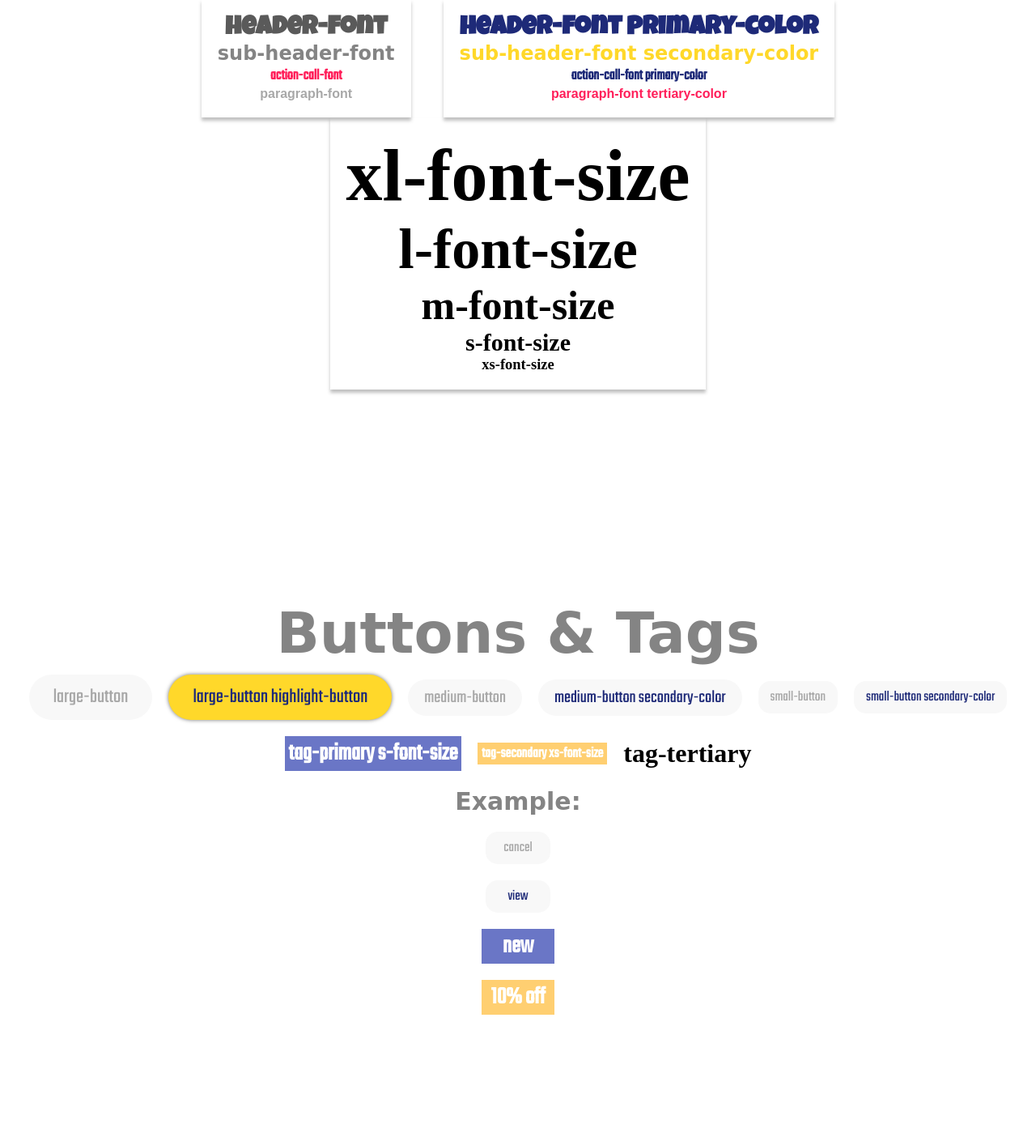
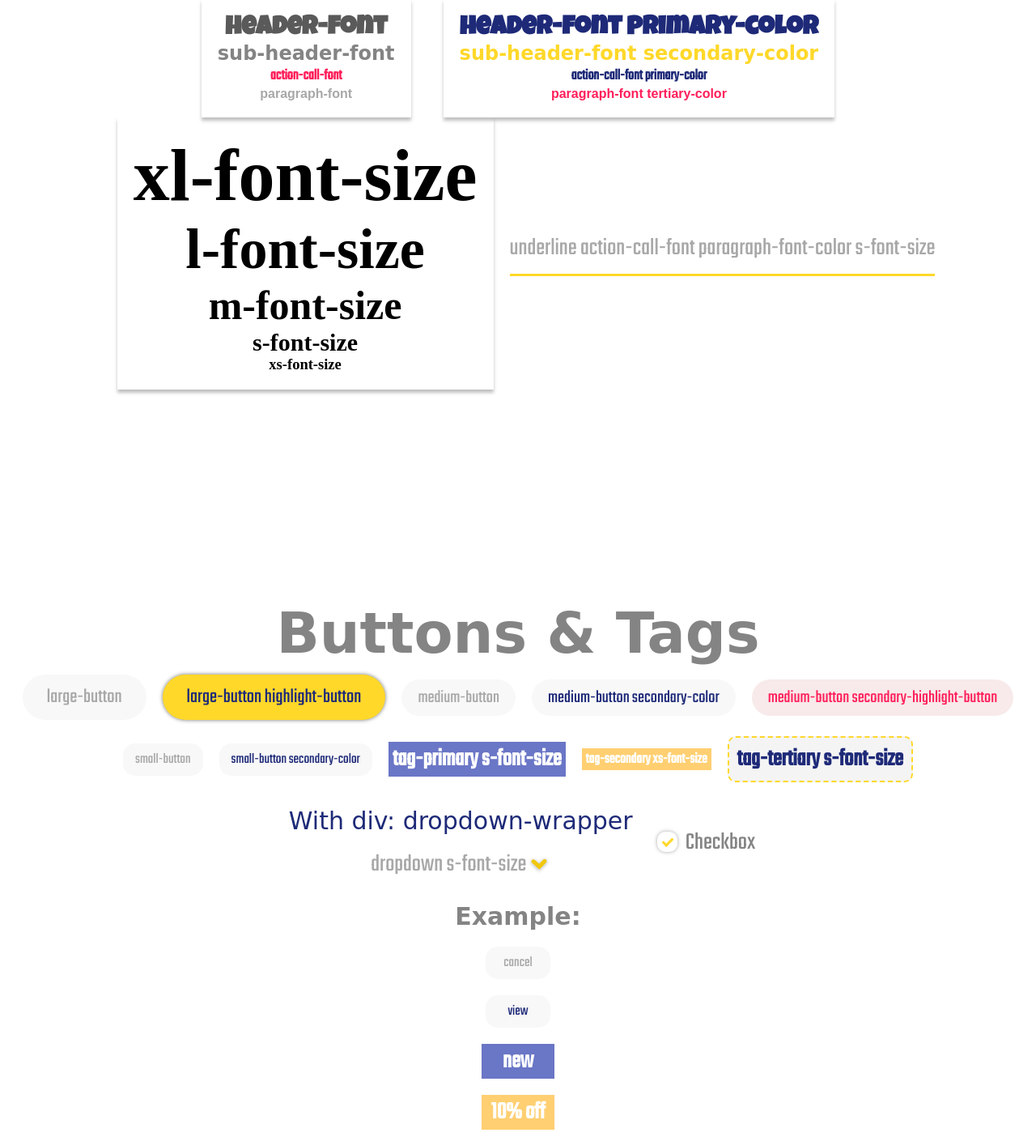
Before and after one commit to pupubird/WebFundamental2019, a PHP site: page / in a window 1280 px wide. Shown: the part 2025-3429 px from the top of the page at 81% size. Run offline with PHP 8.4, Linux system fonts and the light colour scheme; some web fonts are replaced.

Commit message:
added tags, underline, layout, checkbox, dropdown, font colors and tag

```diff
--- a/UIComponent.css
+++ b/UIComponent.css
@@ -4,6 +4,7 @@
     --primary-color: #1E2A78;
     --secondary-color:rgb(255, 216, 42);
     --darkend-secondary-color:#FFCF71;;
+    --light-tertiary-color:#F8EAEA;
     --tertiary-color:#FF1F5A;
     --header-font-color:#5A5A5A;
     --sub-header-font-color:#848484;
@@ -14,6 +15,7 @@
     --paragraph-font-family:Arial,sans-serif;
 }
 /* typography */
+/* FONT */
 .header-font{
     font-family: var(--header-font-family);
     color:var(--header-font-color);
@@ -30,9 +32,25 @@
     font-family: var(--paragraph-font-family);
     color:var(--paragraph-font-color);
 }
+.underline{
+    padding-bottom: 10px;
+    border-bottom: 3.5px solid var(--secondary-color);
+    display: inline;
+}
 /* typography end */
 
 /* color and font size */
+/* FONT COLOR */
+.paragraph-font-color{
+    color:var(--paragraph-font-color) !important;
+}
+.sub-header-font-color{
+    color:var(--sub-header-font-color)!important;
+}
+.header-font-color{
+    color:var(--header-font-color)!important;
+}
+
 .primary-color{
     color:var(--primary-color) !important;
 }
@@ -43,7 +61,7 @@
     color:var(--tertiary-color) !important;
 }
 
-
+/* FONT SIZE */
 .xl-font-size{
     font-size: 90px  !important;
 }
@@ -63,6 +81,8 @@
 /* color and font size end*/
 
 /* actionable items (buttons..) */
+
+/* BUTTONS */
 button{
     outline: none;
 }
@@ -112,6 +132,12 @@ button{
     box-shadow: 0px 0px 5px #737373;
 }
 
+.secondary-highlight-button{
+    background-color: var(--light-tertiary-color);
+    color:var(--tertiary-color);
+}
+
+/* TAGS */
 .tag-primary{
     min-width: 90px;
     background-color: var(--light-primary-color);
@@ -130,7 +156,84 @@ button{
     padding-left: 5px;
     padding-right: 5px;
 }
+.tag-tertiary{
+    background-color: #F4F4F4;
+    border-radius: 10px;
+    border-width: 2px;
+    border-style: dashed;
+    border-color: var(--secondary-color);
+    padding:5px 10px;
+    font-family: var(--action-call-font-family);
+    color:var(--primary-color);
+}
 
+/* DROPDOWN */
+.dropdown-wrapper{
+    background: url(arrow.svg) no-repeat right;
+    background-size: 30px 30px;
+    background-position-x: 100%;
+
+}
+.dropdown{
+    background: none;
+    border: none;
+    outline: none;
+    font-family: var(--action-call-font-family);
+    font-size: 18.5px;
+    color:var(--paragraph-font-color);
+    -webkit-appearance: none;
+    -moz-appearance: none;
+    appearance: none;
+    min-width: 150px;
+    text-align: center;
+    padding-right: 30px;
+}
+
+/* CHECKBOX */
+.checkbox{
+    display: block;
+    position: relative;
+    padding-left: 35px;
+    cursor: pointer;
+    height: auto;
+}
+.checkbox > input {
+    position: absolute;
+    cursor: pointer;
+    opacity: 0;
+}
+.tick{
+    position: absolute;
+    top: 8px;
+    left: 0;
+    height: 25px;
+    width: 25px;
+    background-color: white;
+    box-shadow: 0px 0px 5px #A8A8A8;
+    border-radius:10px;
+}
+.checkbox input:checked ~ .tick {
+    background-color: white;
+}
+.tick:after {
+    content: "";
+    position: absolute;
+    display: none;
+}
+.checkbox input:checked ~ .tick:after {
+     display: block;
+}
+.checkbox .tick:after {
+  left: 9px;
+  top: 5px;
+  width: 5px;
+  height: 10px;
+  border: solid var(--secondary-color);
+  border-width: 0 3px 3px 0;
+  -webkit-transform: rotate(45deg);
+  -ms-transform: rotate(45deg);
+  transform: rotate(45deg);
+}
 
 
 /* actionable items (buttons..) end*/
@@ -210,6 +313,9 @@ button{
         flex-wrap: wrap;
     }
     .card{
-        width: 80vw;
+        min-width: 80vw;
+    }
+    .tick{
+        top:0;
     }
 }
--- a/index.html
+++ b/index.html
@@ -10,7 +10,7 @@
     </head>
     <body>
         <!-- table of content -->
-        <div class="center-vertical full-screen">
+        <div class="center-vertical full-screen" id="table">
             <h1 class="header-font l-font-size">Contents</h1>
             <p class="paragraph-font s-font-size">Click to navigate:</p>
             <a href="#carousel" class="action-call-font secondary-color
@@ -19,9 +19,10 @@
                 m-font-size">Typography</a>
             <a href="#buttons" class="action-call-font secondary-color
                 m-font-size">Buttons & Tags, Actionable items</a>
-            <a href="#buttons" class="action-call-font secondary-color
+            <a href="#layout" class="action-call-font secondary-color
                 m-font-size">Layout</a>
         </div>
+        <a class="floatingButton" href="#table"></a>
         <!-- carousel sample -->
         <h1 class="sub-header-font center-horizontal l-font-size" id="carousel">Carousel</h1>
         <div class="carousel-wrapper">
@@ -61,16 +62,18 @@
         <script src="carousel.js"></script>
         <!-- carausel sample end -->
         <div class="space"></div>
-        <!-- UI Component -->
         <!-- typography -->
         <h1 class="sub-header-font center-horizontal l-font-size"
             id="typography">Typography</h1>
         <div class="center-horizontal m-center-vertical padding">
             <div class="card center-vertical padding">
+
+                <!-- fonts -->
                 <h1 class="header-font">header-font</h1>
                 <h2 class="sub-header-font">sub-header-font</h2>
                 <h3 class="action-call-font">action-call-font</h3>
                 <h4 class="paragraph-font">paragraph-font</h4>
+
             </div>
             <div class="card center-vertical padding">
                 <h1 class="header-font primary-color">header-font primary-color</h1>
@@ -82,18 +85,29 @@
                     tertiary-color</h4>
             </div>
             <div class="card center-vertical padding">
+
+                <!-- font size -->
                 <h1 class="xl-font-size">xl-font-size</h1>
                 <h1 class="l-font-size">l-font-size</h1>
                 <h1 class="m-font-size">m-font-size</h1>
                 <h1 class="s-font-size">s-font-size</h1>
                 <h1 class="xs-font-size">xs-font-size</h1>
+
             </div>
+
+            <!-- underline -->
+            <p class="underline action-call-font paragraph-font-color
+                s-font-size">underline action-call-font paragraph-font-color
+                s-font-size</p>
+
         </div>
         <!-- Typography end -->
         <div class="space"></div>
         <!-- Buttons & Tags -->
         <h1 class="sub-header-font center-horizontal l-font-size" id="buttons">Buttons
             & Tags</h1>
+
+        <!-- buttons -->
         <div class="center-horizontal m-center-vertical add-margin">
             <button class="large-button">large-button</button>
             <button class="large-button highlight-button">large-button
@@ -101,12 +115,40 @@
             <button class="medium-button">medium-button</button>
             <button class="medium-button primary-color">medium-button
                 secondary-color</button>
+            <button class="medium-button secondary-highlight-button">medium-button
+                secondary-highlight-button</button>
             <button class="small-button">small-button</button>
             <button class="small-button primary-color">small-button
                 secondary-color</button>
+
+            <!-- tags -->
             <h1 class="tag-primary s-font-size">tag-primary s-font-size</h1>
             <h1 class="tag-secondary xs-font-size">tag-secondary xs-font-size</h1>
-            <h1 class="tag-tertiary">tag-tertiary</h1>
+            <h1 class="tag-tertiary s-font-size">tag-tertiary s-font-size</h1>
+            <div class="center-vertical m-center-horizontal add-margin">
+
+                <!-- dropdown -->
+                <p class="sub-header-font primary-color s-font-size">With div:
+                    dropdown-wrapper</p>
+                <div class="dropdown-wrapper">
+                    <select class="dropdown s-font-size">
+                        <option value="0">dropdown s-font-size</option>
+                        <option value="1">Option 1</option>
+                        <option value="2">Option 2</option>
+                        <option value="3">Option 3</option>
+                        <option value="4">Option 4</option>
+                        <option value="5">Option 5</option>
+                    </select>
+                </div>
+            </div>
+
+            <!-- checkbox -->
+            <label class="checkbox s-font-size action-call-font
+                sub-header-font-color">Checkbox
+                <input type="checkbox" checked="checked">
+                <span class="tick"></span>
+            </label>
+
         </div>
         <div class="center-vertical m-center-horizontal add-margin">
             <h1 class="sub-header-font s-font-size">Example:</h1>
@@ -115,12 +157,50 @@
             <h1 class="tag-primary s-font-size">new</h1>
             <h1 class="tag-secondary s-font-size">10% off</h1>
         </div>
+        <div class="center-vertical m-center-horizontal add-margin">
+            <div class="dropdown-wrapper">
+                <select class="dropdown s-font-size">
+                    <option value="0">Dropdown hehehehehehe</option>
+                    <option value="1">Option 1</option>
+                    <option value="2">Option 2</option>
+                    <option value="3">Option 3</option>
+                    <option value="4">Option 4</option>
+                    <option value="5">Option 5</option>
+                </select>
+            </div>
+        </div>
         <!-- Buttons & Tags end -->
         <div class="space"></div>
         <!-- Layout -->
         <h1 class="sub-header-font center-horizontal l-font-size" id="layout">Layout</h1>
+        <!-- centering -->
+        <div class="center-vertical m-center-horizontal card paragraph-font
+            m-font-size full-screen">
+            <p>center-vertical m-center-horizontal card full-screen</p>
+            <p>1</p>
+            <p>2</p>
+            <p>3</p>
+            <p>4</p>
+            <p>5</p>
+        </div>
+        <div class="space center-horizontal">
+            <p class="sub-header-font l-font-size
+                tertiary-color">
+                divider
+            </p>
+        </div>
+        <div class="center-horizontal m-center-vertical card paragraph-font
+            m-font-size full-screen">
+            <p>center-horizontal m-center-vertical card full-screen</p>
+            <p>1</p>
+            <p>2</p>
+            <p>3</p>
+            <p>4</p>
+            <p>5</p>
+        </div>
         <!-- Layout end -->
         <div class="space"></div>
+        <h1 class="header-font xl-font-size primary-color center-horizontal">END</h1>
         <div class="space"></div>
     </body>
 </html>
--- a/style.css
+++ b/style.css
@@ -49,3 +49,18 @@ li {
 .add-margin > *{
     margin: 10px;
 }
+.floatingButton{
+    width:  50px;
+    height: 50px;
+    background-image: url(arrow.svg);
+    background-size: 100% 100%;
+    background-color: white;
+    box-shadow:  0px 0px 10px rgb(204, 204, 204);
+    border: none;
+    border-radius: 20px;
+    transform: rotate(180deg);
+    position: fixed;
+    bottom: 10vh;
+    right: 5vw;
+    z-index: 10;
+}
```
Also changed, not shown: arrow.svg (added), tag.svg (added).
